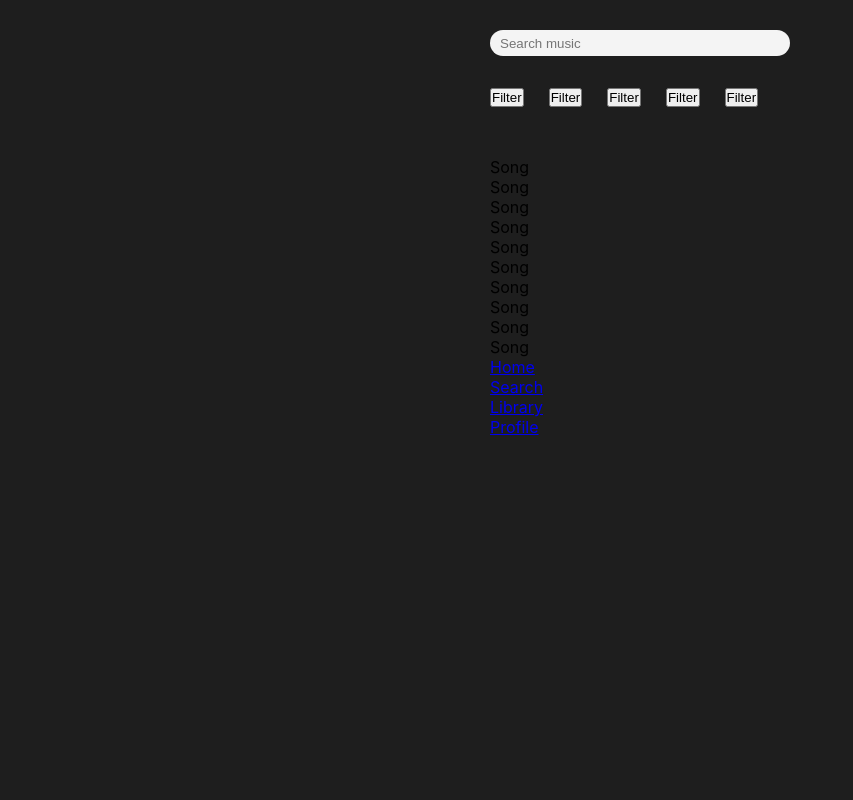
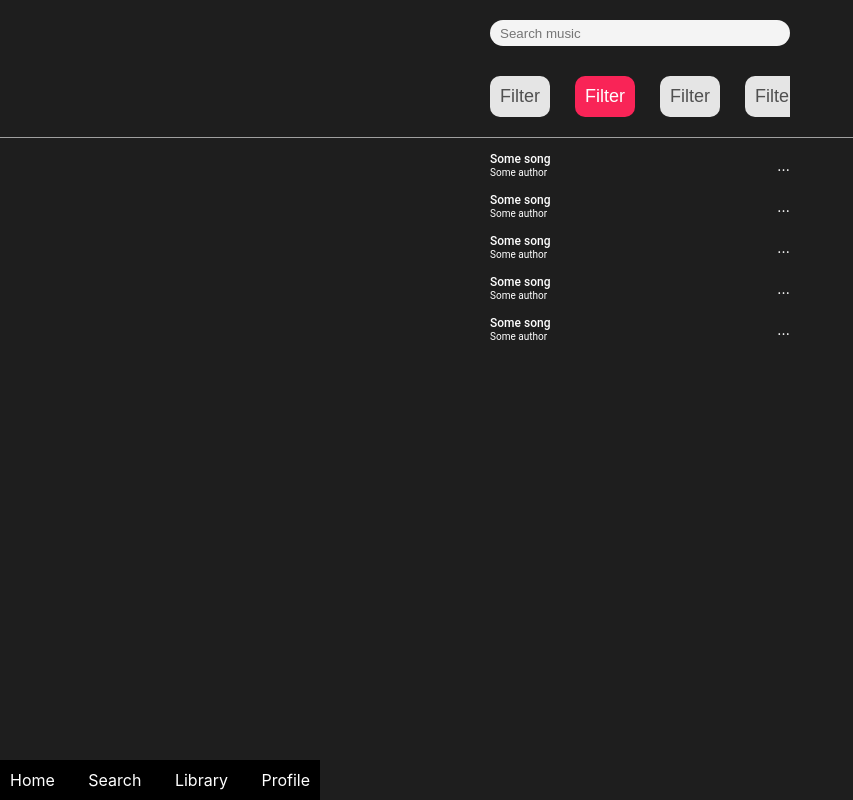
Before and after one commit to ddekerr/music-App, a React (Create React App) app: page /library in a window 1280 px wide. Shown: the whole page, without its empty margins (0-853 px from the left). Built offline with nearby package versions, Linux system fonts and the light colour scheme.

Commit message:
base library done

```diff
--- a/src/index.css
+++ b/src/index.css
@@ -32,3 +32,7 @@ code {
 ul {
   list-style: none;
 }
+
+a {
+  text-decoration: none;
+}
--- a/src/modules/home/Home.tsx
+++ b/src/modules/home/Home.tsx
@@ -4,7 +4,7 @@ function Home() {
   return (
     <>
       <div>Home</div>
-      <a href="/library">library</a>
+      <a href="/library">library</a><br />
       <a href="/auth">auth</a>
     </>
   );
--- a/src/modules/library/Library.css
+++ b/src/modules/library/Library.css
@@ -1,7 +1,8 @@
 .header {
-  padding-top: 30px;
-  padding-bottom: 30px;
-  margin-bottom: 20px;
+  padding-top: 20px;
+  padding-bottom: 20px;
+  margin-bottom: 15px;
+  border-bottom: 0.5px solid #a0a0a0;
 }
 
 .search {
@@ -16,12 +17,79 @@
   color: #a0a0a0;
 }
 
-.filter__list{
+.filter__list {
   flex-basis: 100%;
   display: flex;
   gap: 25px;
+
+  overflow: auto;
+  -ms-overflow-style: none;
+  scrollbar-width: none;
 }
 
-.filter__button{
-  max-height: 35px;
+.filter__list::-webkit-scrollbar {
+  width: 0;
+  height: 0;
 }
+
+.filter__button {
+  padding: 10px;
+  border: 0;
+  border-radius: 10px;
+  background-color: #e5e5e5;
+  color: #505050;
+  font-size: 18px;
+  line-height: 1.16;
+}
+
+.filter__button.is-active {
+  background-color: #f92457;
+  color: #fff;
+}
+
+/* SONG */
+
+.songs__item {
+  display: flex;
+  justify-content: space-between;
+  align-items: center;
+
+  color: #fff;
+  font-family: Roboto;
+}
+
+.songs__item:not(:last-of-type) {
+  margin-bottom: 16px;
+}
+
+.song__title {
+  font-size: 12px;
+  font-weight: 500;
+  line-height: 1.14;
+}
+
+.song__author {
+  font-size: 10px;
+  line-height: 1.14;
+}
+
+.song__action {
+}
+
+/* MENU */
+.menu {
+  position: absolute;
+  bottom: 0;
+  padding: 10px 0;
+  background-color: #000;
+}
+
+.menu__list {
+  display: flex;
+  justify-content: space-between;
+  align-items: center;
+}
+
+.menu__link {
+  color: #fff;
+}
--- a/src/modules/library/Library.tsx
+++ b/src/modules/library/Library.tsx
@@ -5,7 +5,13 @@ function Library() {
     <>
       <header className="header">
         <div className="container">
-          <input className="search" type="search" name="search" id="search" placeholder="Search music" />
+          <input
+            className="search"
+            type="search"
+            name="search"
+            id="search"
+            placeholder="Search music"
+          />
           <div className="filter">
             <ul className="filter__list">
               <li className="filter__item">
@@ -14,7 +20,7 @@ function Library() {
                 </button>
               </li>
               <li className="filter__item">
-                <button type="button" className="filter__button">
+                <button type="button" className="filter__button is-active">
                   Filter
                 </button>
               </li>
@@ -40,32 +46,65 @@ function Library() {
 
       <main className="songs">
         <ul className="songs__list container">
-          <li className="songs__item">Song</li>
-          <li className="songs__item">Song</li>
-          <li className="songs__item">Song</li>
-          <li className="songs__item">Song</li>
-          <li className="songs__item">Song</li>
-          <li className="songs__item">Song</li>
-          <li className="songs__item">Song</li>
-          <li className="songs__item">Song</li>
-          <li className="songs__item">Song</li>
-          <li className="songs__item">Song</li>
+          <li className="songs__item">
+            <div className="song">
+              <div className="song__title">Some song</div>
+              <div className="song__author">Some author</div>
+            </div>
+            <div className="action">...</div>
+          </li>
+          <li className="songs__item">
+            <div className="song">
+              <div className="song__title">Some song</div>
+              <div className="song__author">Some author</div>
+            </div>
+            <div className="action">...</div>
+          </li>
+          <li className="songs__item">
+            <div className="song">
+              <div className="song__title">Some song</div>
+              <div className="song__author">Some author</div>
+            </div>
+            <div className="action">...</div>
+          </li>
+          <li className="songs__item">
+            <div className="song">
+              <div className="song__title">Some song</div>
+              <div className="song__author">Some author</div>
+            </div>
+            <div className="action">...</div>
+          </li>
+          <li className="songs__item">
+            <div className="song">
+              <div className="song__title">Some song</div>
+              <div className="song__author">Some author</div>
+            </div>
+            <div className="action">...</div>
+          </li>
         </ul>
       </main>
 
       <div className="menu">
         <ul className="menu__list container">
           <li className="menu__item">
-            <a href="/">Home</a>
+            <a className="menu__link" href="/">
+              Home
+            </a>
           </li>
           <li className="menu__item">
-            <a href="/#search">Search</a>
+            <a className="menu__link" href="/#search">
+              Search
+            </a>
           </li>
           <li className="menu__item">
-            <a href="/library">Library</a>
+            <a className="menu__link" href="/library">
+              Library
+            </a>
           </li>
           <li className="menu__item">
-            <a href="/#profile">Profile</a>
+            <a className="menu__link" href="/#profile">
+              Profile
+            </a>
           </li>
         </ul>
       </div>
```
Also changed, not shown: src/modules/auth/Auth.tsx (+12 -6 lines).
